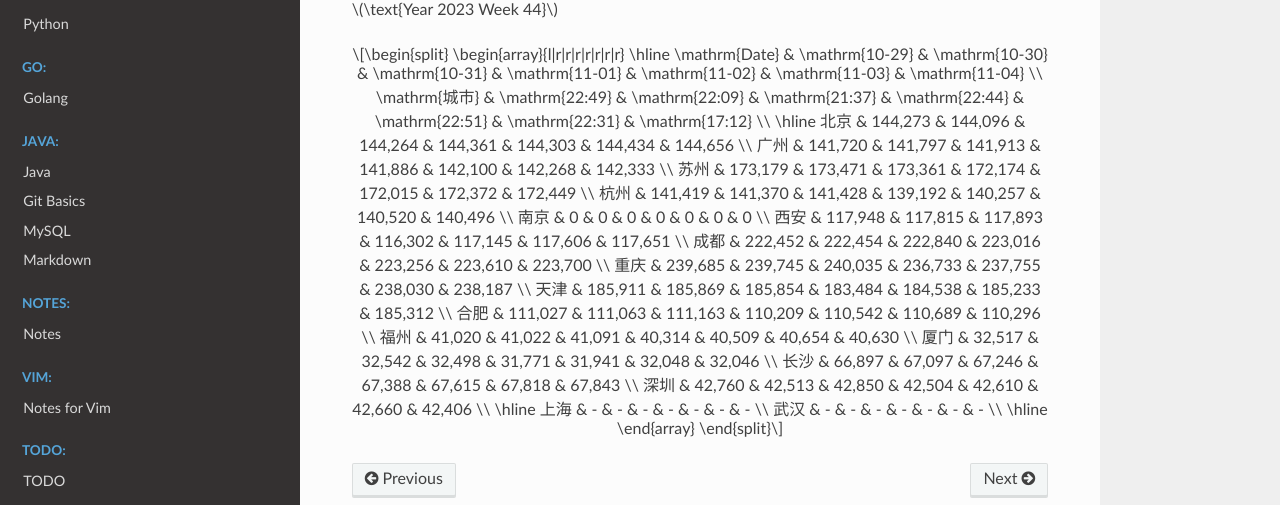
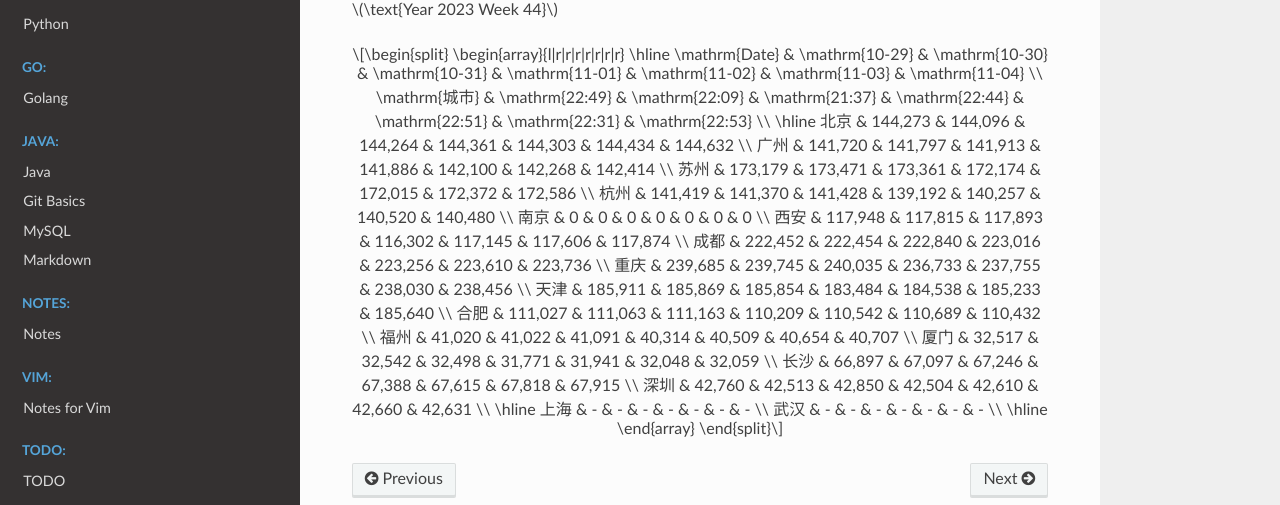
Before and after one commit to Pyrad/pyradnotes, a Sphinx documentation site: the page built from source/RealEstate/resalenumbers2023.md, in a window 1280 px wide and 900 px high, scrolled down 17177 px. Shown: the part 272-777 px from the top of the window. Built offline with Sphinx 7.4.7 and the Read the Docs theme 2.0.0, drawn with Linux system fonts in a browser that asks for light colours; a script that is not in the unit is left out.

Commit message:
Realestate Update resale numbers 2023-11-04 22:53

```diff
--- a/source/RealEstate/resalenumbers2023.md
+++ b/source/RealEstate/resalenumbers2023.md
@@ -1122,22 +1122,22 @@
 \begin{array}{l|r|r|r|r|r|r|r}
 \hline
 \mathrm{Date} & \mathrm{10-29} & \mathrm{10-30} & \mathrm{10-31} & \mathrm{11-01} & \mathrm{11-02} & \mathrm{11-03} & \mathrm{11-04} \\
-\mathrm{城市} & \mathrm{22:49} & \mathrm{22:09} & \mathrm{21:37} & \mathrm{22:44} & \mathrm{22:51} & \mathrm{22:31} & \mathrm{17:12} \\
+\mathrm{城市} & \mathrm{22:49} & \mathrm{22:09} & \mathrm{21:37} & \mathrm{22:44} & \mathrm{22:51} & \mathrm{22:31} & \mathrm{22:53} \\
 \hline
-北京 & 144,273 & 144,096 & 144,264 & 144,361 & 144,303 & 144,434 & 144,656 \\
-广州 & 141,720 & 141,797 & 141,913 & 141,886 & 142,100 & 142,268 & 142,333 \\
-苏州 & 173,179 & 173,471 & 173,361 & 172,174 & 172,015 & 172,372 & 172,449 \\
-杭州 & 141,419 & 141,370 & 141,428 & 139,192 & 140,257 & 140,520 & 140,496 \\
+北京 & 144,273 & 144,096 & 144,264 & 144,361 & 144,303 & 144,434 & 144,632 \\
+广州 & 141,720 & 141,797 & 141,913 & 141,886 & 142,100 & 142,268 & 142,414 \\
+苏州 & 173,179 & 173,471 & 173,361 & 172,174 & 172,015 & 172,372 & 172,586 \\
+杭州 & 141,419 & 141,370 & 141,428 & 139,192 & 140,257 & 140,520 & 140,480 \\
 南京 & 0 & 0 & 0 & 0 & 0 & 0 & 0 \\
-西安 & 117,948 & 117,815 & 117,893 & 116,302 & 117,145 & 117,606 & 117,651 \\
-成都 & 222,452 & 222,454 & 222,840 & 223,016 & 223,256 & 223,610 & 223,700 \\
-重庆 & 239,685 & 239,745 & 240,035 & 236,733 & 237,755 & 238,030 & 238,187 \\
-天津 & 185,911 & 185,869 & 185,854 & 183,484 & 184,538 & 185,233 & 185,312 \\
-合肥 & 111,027 & 111,063 & 111,163 & 110,209 & 110,542 & 110,689 & 110,296 \\
-福州 & 41,020 & 41,022 & 41,091 & 40,314 & 40,509 & 40,654 & 40,630 \\
-厦门 & 32,517 & 32,542 & 32,498 & 31,771 & 31,941 & 32,048 & 32,046 \\
-长沙 & 66,897 & 67,097 & 67,246 & 67,388 & 67,615 & 67,818 & 67,843 \\
-深圳 & 42,760 & 42,513 & 42,850 & 42,504 & 42,610 & 42,660 & 42,406 \\
+西安 & 117,948 & 117,815 & 117,893 & 116,302 & 117,145 & 117,606 & 117,874 \\
+成都 & 222,452 & 222,454 & 222,840 & 223,016 & 223,256 & 223,610 & 223,736 \\
+重庆 & 239,685 & 239,745 & 240,035 & 236,733 & 237,755 & 238,030 & 238,456 \\
+天津 & 185,911 & 185,869 & 185,854 & 183,484 & 184,538 & 185,233 & 185,640 \\
+合肥 & 111,027 & 111,063 & 111,163 & 110,209 & 110,542 & 110,689 & 110,432 \\
+福州 & 41,020 & 41,022 & 41,091 & 40,314 & 40,509 & 40,654 & 40,707 \\
+厦门 & 32,517 & 32,542 & 32,498 & 31,771 & 31,941 & 32,048 & 32,059 \\
+长沙 & 66,897 & 67,097 & 67,246 & 67,388 & 67,615 & 67,818 & 67,915 \\
+深圳 & 42,760 & 42,513 & 42,850 & 42,504 & 42,610 & 42,660 & 42,631 \\
 \hline
 上海 & - & - & - & - & - & - & - \\
 武汉 & - & - & - & - & - & - & - \\
```
Also changed, not shown: 1 other file.
